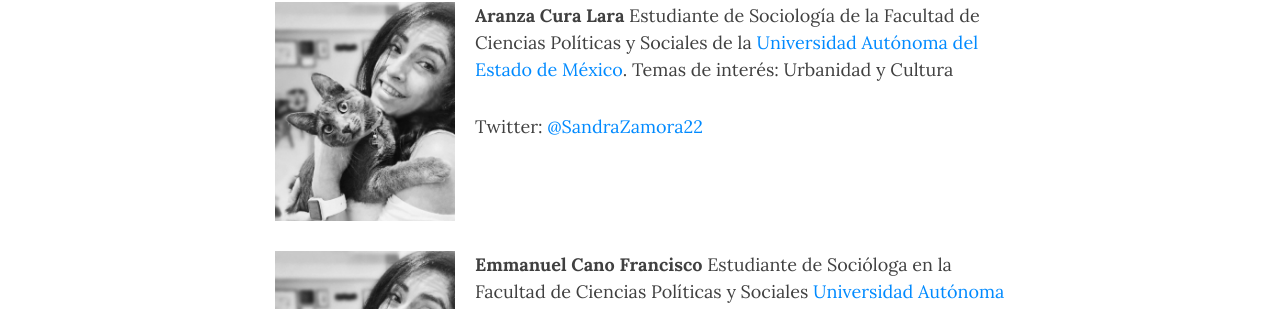
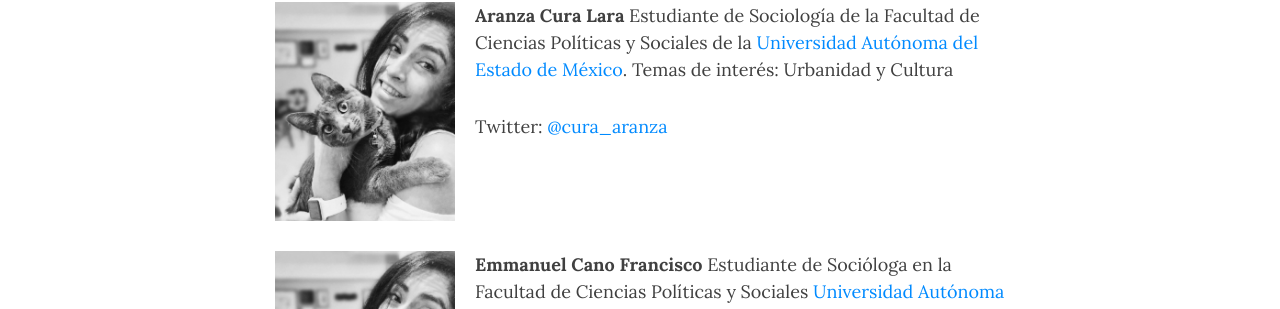
Before and after one commit to rosariorogel/luhmann, a Jekyll site: the page built from _pages/credits.md, in a window 1280 px wide and 900 px high, scrolled down 739 px. Shown: the part 145-454 px from the top of the window. Built offline with Jekyll 4.4.1, drawn with Linux system fonts in a browser that asks for light colours; nearby versions of some CDN libraries.

Commit message:
Corregí mi twitter

```diff
--- a/_pages/credits.md
+++ b/_pages/credits.md
@@ -23,7 +23,7 @@ Twitter: [@SandraZamora22](https://twitter.com/SandraZamora22)
 <img src="{{ site.baseurl }}/assets/img/FotoRosario.jpg" style="float:left;width:200px;padding-right:20px;">
 **Aranza Cura Lara** Estudiante de Sociología de la Facultad de Ciencias Políticas y Sociales de la [Universidad Autónoma del Estado de México](https://www.uaemex.mx/). Temas de interés: Urbanidad y Cultura
 
-Twitter: [@SandraZamora22](https://twitter.com/SandraZamora22)
+Twitter: [@cura_aranza](https://twitter.com/cura_aranza)
 
 <div style="clear: both;"></div>
 
```
